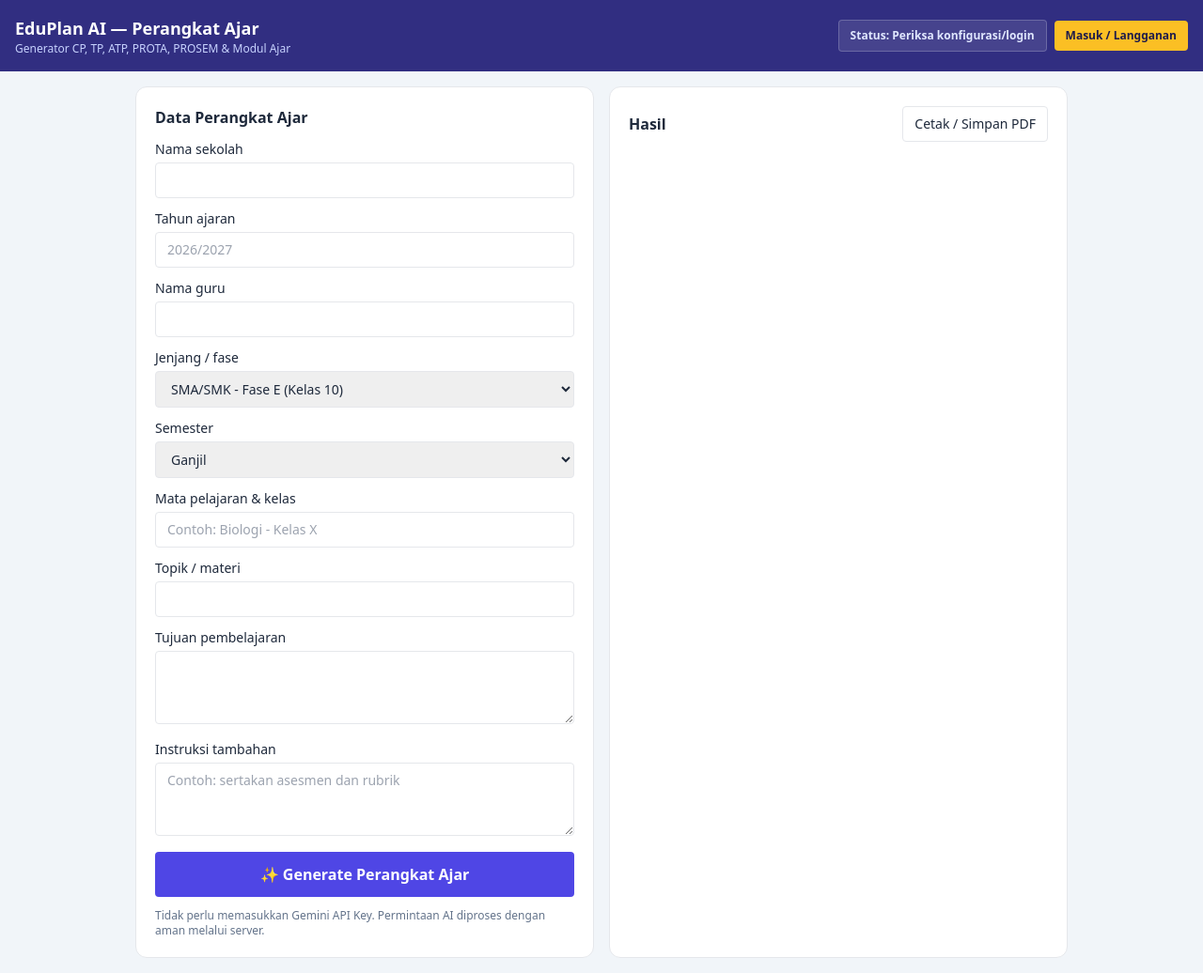
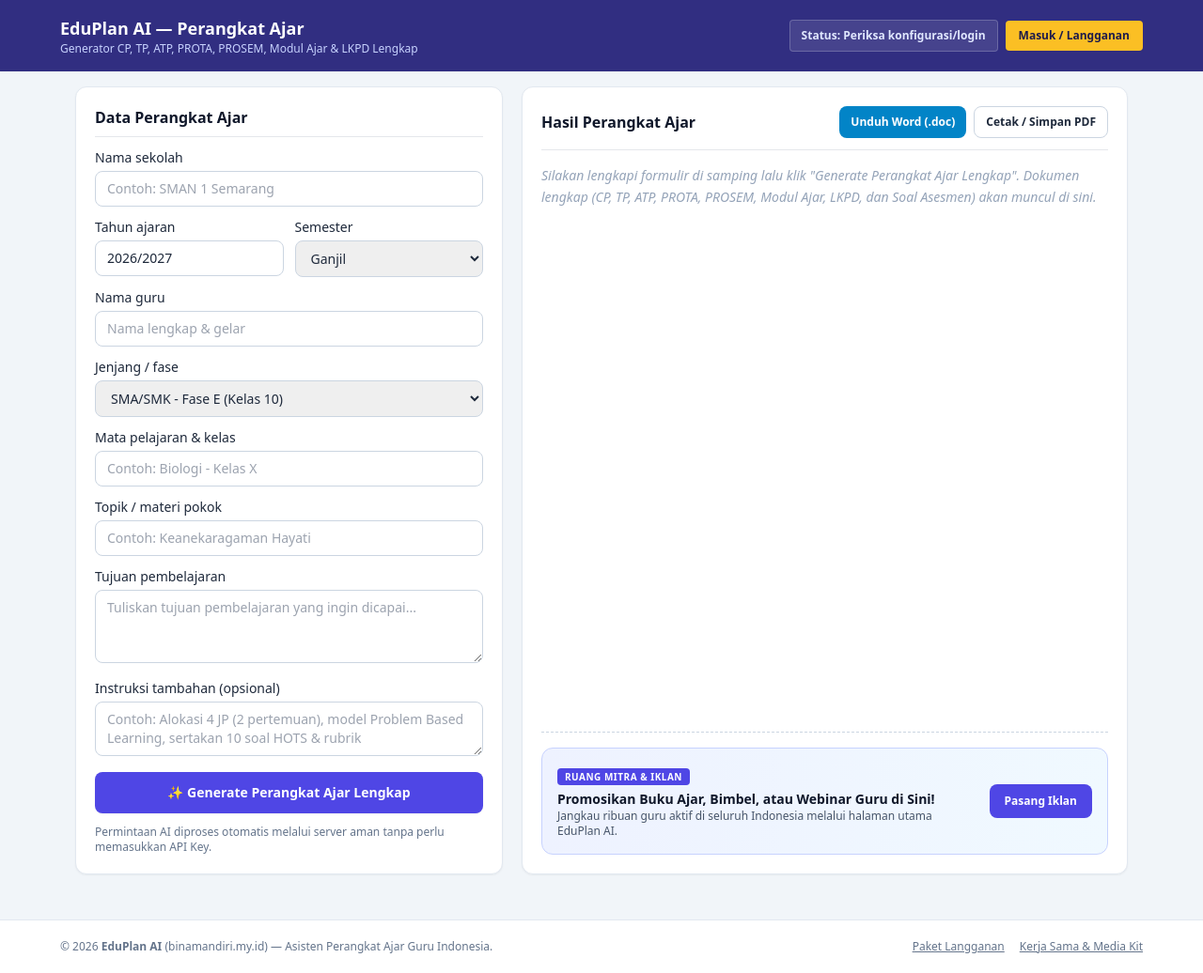
Before and after one commit to dtindro54-ctrl/fluffy-octo-tribble, a plain HTML site: page customer-app.html in a window 1280 px wide. Shown: the whole page at 94% size. Drawn offline with nearby package versions, Linux system fonts and the light colour scheme.

Commit message:
Update customer-app.html

```diff
--- a/customer-app.html
+++ b/customer-app.html
@@ -3,74 +3,165 @@
 <head>
   <meta charset="UTF-8" />
   <meta name="viewport" content="width=device-width, initial-scale=1.0" />
-  <title>EduPlan AI — Generator Perangkat Ajar</title>
+  <title>EduPlan AI — Generator Perangkat Ajar Kurikulum Merdeka</title>
   <script src="https://cdn.tailwindcss.com"></script>
   <script src="https://cdn.jsdelivr.net/npm/@supabase/supabase-js@2"></script>
   <script src="./assets/secure-generator-client.js"></script>
+  <style>
+    /* Styling tabel hasil agar rapi saat tampil & dicetak */
+    #result table { width: 100%; border-collapse: collapse; margin: 1rem 0; font-size: 0.875rem; }
+    #result th, #result td { border: 1px solid #cbd5e1; padding: 0.5rem 0.75rem; text-align: left; vertical-align: top; }
+    #result th { background-color: #f1f5f9; font-weight: 700; }
+    #result h1, #result h2, #result h3 { font-weight: 700; margin-top: 1.25rem; margin-bottom: 0.5rem; color: #1e1b4b; }
+    #result h1 { font-size: 1.35rem; border-bottom: 2px solid #e2e8f0; padding-bottom: 0.25rem; }
+    #result h2 { font-size: 1.15rem; }
+    #result h3 { font-size: 1rem; }
+    #result ul, #result ol { padding-left: 1.25rem; margin: 0.5rem 0; }
+    #result ul { list-style-type: disc; }
+    #result ol { list-style-type: decimal; }
+    @media print {
+      header, #edu-form, #result-toolbar, #partner-banner, footer { display: none !important; }
+      main { max-width: 100% !important; padding: 0 !important; display: block !important; }
+      #result-section { border: none !important; box-shadow: none !important; padding: 0 !important; }
+    }
+  </style>
 </head>
-<body class="min-h-screen bg-slate-100 text-slate-800">
-  <header class="bg-indigo-900 text-white px-4 py-4 flex flex-wrap items-center justify-between gap-3">
-    <div><h1 class="font-bold text-lg">EduPlan AI — Perangkat Ajar</h1><p class="text-xs text-indigo-200">Generator CP, TP, ATP, PROTA, PROSEM & Modul Ajar</p></div>
-    <div class="flex items-center gap-2"><span id="subscription-status-badge" class="text-xs bg-white/10 border border-white/20 px-3 py-2 rounded">Status: memeriksa…</span><a href="./subscription.html" class="bg-amber-400 text-indigo-950 text-xs font-semibold px-3 py-2 rounded">Masuk / Langganan</a></div>
+<body class="min-h-screen bg-slate-100 text-slate-800 flex flex-col">
+  <header class="bg-indigo-900 text-white px-4 py-4 shadow-sm">
+    <div class="max-w-6xl mx-auto flex flex-wrap items-center justify-between gap-3">
+      <div>
+        <h1 class="font-bold text-lg">EduPlan AI — Perangkat Ajar</h1>
+        <p class="text-xs text-indigo-200">Generator CP, TP, ATP, PROTA, PROSEM, Modul Ajar & LKPD Lengkap</p>
+      </div>
+      <div class="flex flex-wrap items-center gap-2">
+        <span id="subscription-status-badge" class="text-xs bg-white/10 border border-white/20 px-3 py-2 rounded">Status: memeriksa…</span>
+        <a href="./subscription.html" class="bg-amber-400 hover:bg-amber-300 text-indigo-950 text-xs font-bold px-3.5 py-2 rounded shadow-sm">
+          Masuk / Langganan
+        </a>
+      </div>
+    </div>
   </header>
-  <main class="max-w-5xl mx-auto p-4 grid gap-4 md:grid-cols-2">
-    <form id="edu-form" class="bg-white rounded-xl border p-5 space-y-3">
-      <h2 class="font-bold">Data Perangkat Ajar</h2>
-      <label class="block text-sm">Nama sekolah<input id="sekolah" class="mt-1 w-full border rounded px-3 py-2" required value="" /></label>
-      <label class="block text-sm">Tahun ajaran<input id="tahun" class="mt-1 w-full border rounded px-3 py-2" required value="" placeholder="2026/2027" /></label>
-      <label class="block text-sm">Nama guru<input id="guru" class="mt-1 w-full border rounded px-3 py-2" required value="" /></label>
-      <label class="block text-sm">Jenjang / fase<select id="fase" class="mt-1 w-full border rounded px-3 py-2"><option>PAUD (Fase Fondasi)</option><option>SD - Fase A (Kelas 1-2)</option><option>SD - Fase B (Kelas 3-4)</option><option>SD - Fase C (Kelas 5-6)</option><option>SMP - Fase D (Kelas 7-9)</option><option selected>SMA/SMK - Fase E (Kelas 10)</option><option>SMA/SMK - Fase F (Kelas 11-12)</option></select></label>
-      <label class="block text-sm">Semester<select id="semester" class="mt-1 w-full border rounded px-3 py-2"><option>Ganjil</option><option>Genap</option></select></label>
-      <label class="block text-sm">Mata pelajaran & kelas<input id="mapel" class="mt-1 w-full border rounded px-3 py-2" required placeholder="Contoh: Biologi - Kelas X" /></label>
-      <label class="block text-sm">Topik / materi<input id="materi" class="mt-1 w-full border rounded px-3 py-2" required /></label>
-      <label class="block text-sm">Tujuan pembelajaran<textarea id="tujuan" rows="3" class="mt-1 w-full border rounded px-3 py-2" required></textarea></label>
-      <label class="block text-sm">Instruksi tambahan<textarea id="instruksi" rows="3" class="mt-1 w-full border rounded px-3 py-2" placeholder="Contoh: sertakan asesmen dan rubrik"></textarea></label>
-      <button id="generate-button" class="w-full bg-indigo-600 hover:bg-indigo-700 text-white font-bold rounded px-4 py-3" type="submit">✨ Generate Perangkat Ajar</button>
-      <p class="text-xs text-slate-500">Tidak perlu memasukkan Gemini API Key. Permintaan AI diproses dengan aman melalui server.</p>
-      <p id="status" class="hidden rounded p-3 text-sm" role="status"></p>
+
+  <main class="max-w-6xl w-full mx-auto p-4 grid gap-5 lg:grid-cols-12 flex-grow">
+    <!-- Kolom Formulir -->
+    <form id="edu-form" class="lg:col-span-5 bg-white rounded-xl border border-slate-200 shadow-sm p-5 space-y-3 self-start">
+      <h2 class="font-bold text-base text-slate-900 border-b pb-2">Data Perangkat Ajar</h2>
+      <label class="block text-sm font-medium">Nama sekolah
+        <input id="sekolah" class="mt-1 w-full border border-slate-300 rounded-lg px-3 py-2 text-sm" required placeholder="Contoh: SMAN 1 Semarang" />
+      </label>
+      <div class="grid grid-cols-2 gap-3">
+        <label class="block text-sm font-medium">Tahun ajaran
+          <input id="tahun" class="mt-1 w-full border border-slate-300 rounded-lg px-3 py-2 text-sm" required value="2026/2027" />
+        </label>
+        <label class="block text-sm font-medium">Semester
+          <select id="semester" class="mt-1 w-full border border-slate-300 rounded-lg px-3 py-2 text-sm">
+            <option>Ganjil</option>
+            <option>Genap</option>
+          </select>
+        </label>
+      </div>
+      <label class="block text-sm font-medium">Nama guru
+        <input id="guru" class="mt-1 w-full border border-slate-300 rounded-lg px-3 py-2 text-sm" required placeholder="Nama lengkap & gelar" />
+      </label>
+      <label class="block text-sm font-medium">Jenjang / fase
+        <select id="fase" class="mt-1 w-full border border-slate-300 rounded-lg px-3 py-2 text-sm">
+          <option>PAUD (Fase Fondasi)</option>
+          <option>SD - Fase A (Kelas 1-2)</option>
+          <option>SD - Fase B (Kelas 3-4)</option>
+          <option>SD - Fase C (Kelas 5-6)</option>
+          <option>SMP - Fase D (Kelas 7-9)</option>
+          <option selected>SMA/SMK - Fase E (Kelas 10)</option>
+          <option>SMA/SMK - Fase F (Kelas 11-12)</option>
+        </select>
+      </label>
+      <label class="block text-sm font-medium">Mata pelajaran & kelas
+        <input id="mapel" class="mt-1 w-full border border-slate-300 rounded-lg px-3 py-2 text-sm" required placeholder="Contoh: Biologi - Kelas X" />
+      </label>
+      <label class="block text-sm font-medium">Topik / materi pokok
+        <input id="materi" class="mt-1 w-full border border-slate-300 rounded-lg px-3 py-2 text-sm" required placeholder="Contoh: Keanekaragaman Hayati" />
+      </label>
+      <label class="block text-sm font-medium">Tujuan pembelajaran
+        <textarea id="tujuan" rows="3" class="mt-1 w-full border border-slate-300 rounded-lg px-3 py-2 text-sm" required placeholder="Tuliskan tujuan pembelajaran yang ingin dicapai..."></textarea>
+      </label>
+      <label class="block text-sm font-medium">Instruksi tambahan (opsional)
+        <textarea id="instruksi" rows="2" class="mt-1 w-full border border-slate-300 rounded-lg px-3 py-2 text-sm" placeholder="Contoh: Alokasi 4 JP (2 pertemuan), model Problem Based Learning, sertakan 10 soal HOTS & rubrik"></textarea>
+      </label>
+
+      <button id="generate-button" class="w-full bg-indigo-600 hover:bg-indigo-700 text-white font-bold rounded-lg px-4 py-3 text-sm shadow-sm transition" type="submit">
+        ✨ Generate Perangkat Ajar Lengkap
+      </button>
+      <p class="text-xs text-slate-500">Permintaan AI diproses otomatis melalui server aman tanpa perlu memasukkan API Key.</p>
+      <p id="status" class="hidden rounded-lg p-3 text-sm" role="status"></p>
     </form>
-    <section class="bg-white rounded-xl border p-5 min-h-96">
-      <div class="flex justify-between items-center gap-2"><h2 class="font-bold">Hasil</h2><button id="print-button" type="button" class="border rounded px-3 py-2 text-sm">Cetak / Simpan PDF</button></div>
-      <article id="result" class="mt-4 prose max-w-none overflow-x-auto"></article>
+
+    <!-- Kolom Hasil -->
+    <section id="result-section" class="lg:col-span-7 bg-white rounded-xl border border-slate-200 shadow-sm p-5 min-h-[28rem] flex flex-col">
+      <div id="result-toolbar" class="flex flex-wrap justify-between items-center gap-2 border-b pb-3">
+        <h2 class="font-bold text-base text-slate-900">Hasil Perangkat Ajar</h2>
+        <div class="flex flex-wrap gap-2">
+          <button id="download-word-button" type="button" class="bg-sky-600 hover:bg-sky-700 text-white rounded-lg px-3 py-2 text-xs font-semibold">
+            Unduh Word (.doc)
+          </button>
+          <button id="print-button" type="button" class="border border-slate-300 hover:bg-slate-50 rounded-lg px-3 py-2 text-xs font-semibold">
+            Cetak / Simpan PDF
+          </button>
+        </div>
+      </div>
+
+      <article id="result" class="mt-4 prose max-w-none overflow-x-auto text-sm leading-relaxed flex-grow">
+        <p class="text-slate-400 italic">Silakan lengkapi formulir di samping lalu klik "Generate Perangkat Ajar Lengkap". Dokumen lengkap (CP, TP, ATP, PROTA, PROSEM, Modul Ajar, LKPD, dan Soal Asesmen) akan muncul di sini.</p>
+      </article>
+
+      <!-- Slot Banner Mitra / Pengiklan -->
+      <div id="partner-banner" class="mt-6 pt-4 border-t border-dashed border-slate-300">
+        <div class="bg-gradient-to-r from-indigo-50 to-sky-50 border border-indigo-200 rounded-xl p-4 flex flex-col sm:flex-row items-start sm:items-center justify-between gap-3">
+          <div>
+            <span class="text-[10px] font-bold uppercase tracking-wider bg-indigo-600 text-white px-2 py-0.5 rounded">Ruang Mitra & Iklan</span>
+            <p class="text-sm font-bold text-slate-900 mt-1">Promosikan Buku Ajar, Bimbel, atau Webinar Guru di Sini!</p>
+            <p class="text-xs text-slate-600">Jangkau ribuan guru aktif di seluruh Indonesia melalui halaman utama EduPlan AI.</p>
+          </div>
+          <a href="https://wa.me"
+             target="_blank" rel="noopener noreferrer"
+             class="shrink-0 bg-indigo-600 hover:bg-indigo-700 text-white text-xs font-semibold px-4 py-2.5 rounded-lg">
+            Pasang Iklan
+          </a>
+        </div>
+      </div>
     </section>
   </main>
+
+  <footer class="bg-white border-t border-slate-200 mt-8 py-5 px-4 text-xs text-slate-500">
+    <div class="max-w-6xl mx-auto flex flex-col sm:flex-row justify-between items-center gap-2">
+      <p>© 2026 <strong>EduPlan AI</strong> (binamandiri.my.id) — Asisten Perangkat Ajar Guru Indonesia.</p>
+      <div class="flex gap-4">
+        <a href="./subscription.html" class="hover:text-indigo-700 underline">Paket Langganan</a>
+        <a href="https://wa.me." target="_blank" rel="noopener noreferrer" class="hover:text-indigo-700 underline">
+          Kerja Sama & Media Kit
+        </a>
+      </div>
+    </div>
+  </footer>
+
   <script>
-    // These are public Supabase client settings, not secret API keys. Configure before publishing.
+    // Ganti dengan URL dan Anon Key asli dari Dashboard Supabase Anda (Settings -> API)
     window.__EDUPLAN_SUPABASE_URL = "https://YOUR_PROJECT_REF.supabase.co";
     window.__EDUPLAN_SUPABASE_ANON_KEY = "YOUR_SUPABASE_ANON_KEY";
 
     const form = document.getElementById("edu-form");
     const status = document.getElementById("status");
     const button = document.getElementById("generate-button");
+    const resultEl = document.getElementById("result");
+
     function setStatus(message, isError = false) {
       status.textContent = message;
-      status.className = "rounded p-3 text-sm " + (isError ? "bg-rose-50 text-rose-700" : "bg-indigo-50 text-indigo-800");
+      status.className = "rounded-lg p-3 text-sm " + (isError ? "bg-rose-50 text-rose-700 border border-rose-200" : "bg-indigo-50 text-indigo-800 border border-indigo-200");
     }
+
     form.addEventListener("submit", async (event) => {
       event.preventDefault();
       if (!form.reportValidity()) return;
       if (!window.EduPlanSecureGenerate?.generate) {
-        setStatus("Layanan belum siap. Periksa konfigurasi Supabase.", true);
+        setStatus("Layanan belum siap. Periksa konfigurasi Supabase pada halaman ini.", true);
         return;
       }
       button.disabled = true;
-      button.textContent = "⏳ Sedang menyusun…";
-      status.classList.remove("hidden");
-      setStatus("Menghubungi layanan AI yang aman…");
-      const val = (id) => document.getElementById(id).value.trim();
-      const prompt = `Buat perangkat ajar Kurikulum Merdeka dalam HTML terstruktur, tanpa markdown. Sekolah: ${val("sekolah")}. Tahun ajaran: ${val("tahun")}. Guru: ${val("guru")}. Jenjang/fase: ${val("fase")}. Semester: ${val("semester")}. Mata pelajaran dan kelas: ${val("mapel")}. Topik: ${val("materi")}. Tujuan pembelajaran: ${val("tujuan")}. Buat CP, TP, ATP, PROTA, PROSEM, modul ajar, aktivitas pembelajaran dan asesmen yang rinci serta siap digunakan. Instruksi tambahan: ${val("instruksi")}.`;
-      try {
-        const generated = await window.EduPlanSecureGenerate.generate(prompt, { systemPrompt: "Anda ahli penyusunan perangkat ajar Kurikulum Merdeka. Hasilkan HTML aman dan terstruktur." });
-        document.getElementById("result").innerHTML = generated.text || "Tidak ada hasil.";
-        setStatus("Dokumen berhasil dibuat.");
-      } catch (error) {
-        setStatus(error?.message || "Generate gagal. Pastikan sudah masuk dan konfigurasi server tersedia.", true);
-      } finally {
-        button.disabled = false;
-        button.textContent = "✨ Generate Perangkat Ajar";
-      }
-    });
-    document.getElementById("print-button").addEventListener("click", () => window.print());
-  </script>
-</body>
-</html>
```
